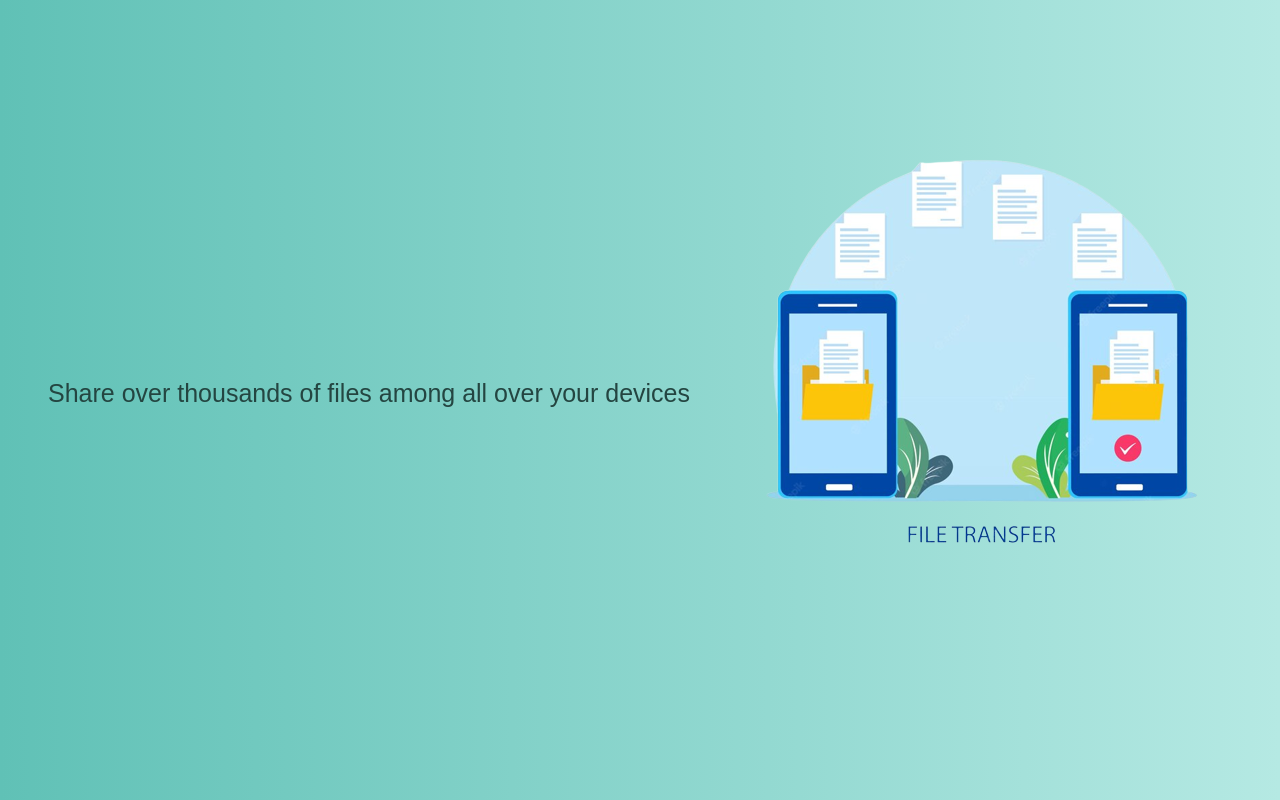
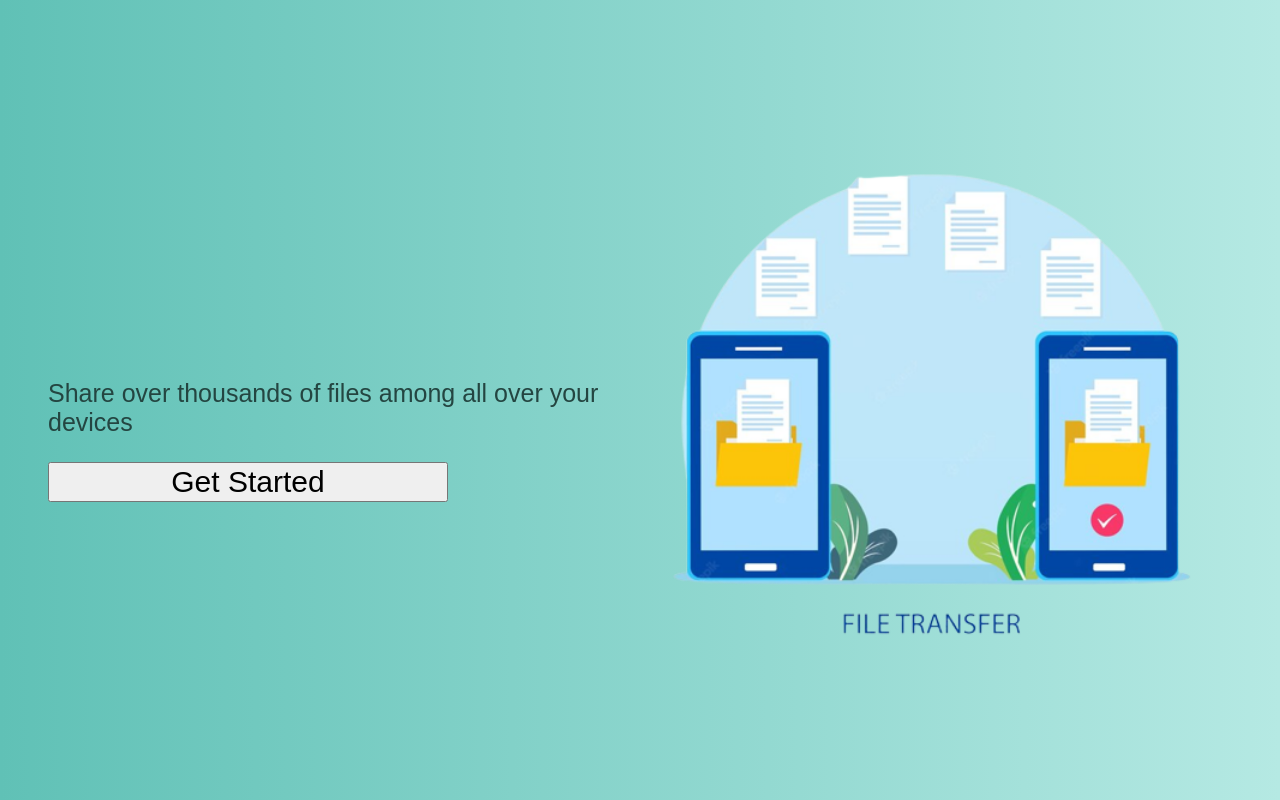
Before and after one commit to 123archie/file_sharing_system, a plain HTML site: page index.html in a window 1280 px wide. Drawn offline with Linux system fonts and the light colour scheme.

Commit message:
button added

```diff
--- a/index.html
+++ b/index.html
@@ -12,7 +12,9 @@
 </head>
 <body>
   <img src="images/file-transfer-concept-backup-data-technology-cloud-upload-download_199064-156-removebg-preview.png" alt="" id="illustration">
-
   <p>Share over thousands of files among all over your devices</p>
+  <form action="">
+    <input type="button" value="Get Started" id="form_btn">
+  </form>
 </body>
 </html>
--- a/style.css
+++ b/style.css
@@ -6,7 +6,8 @@ body{
     text-align: center;
     margin-top: -23%;
     margin-right: 40px;
-
+    height: 600px;
+    width: 600px;
  }
 p{
     font-size: 25px;
@@ -15,3 +16,9 @@ p{
     margin-left: 40px;
     margin-top: 30%;
 }
+#form_btn{
+    width: 400px;
+    margin-left: 40px;
+    margin-bottom: 5%;
+    font-size: 30px;
+}
```
